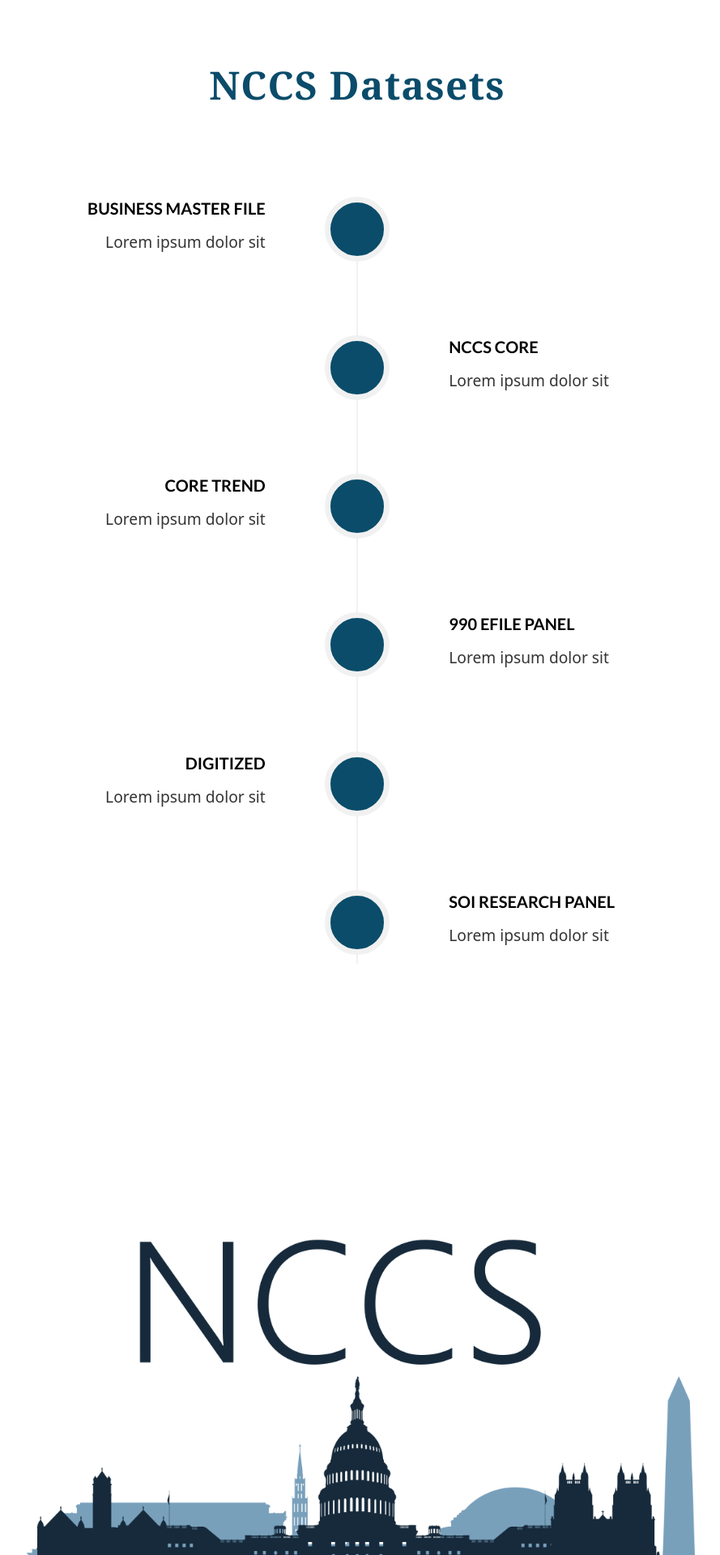
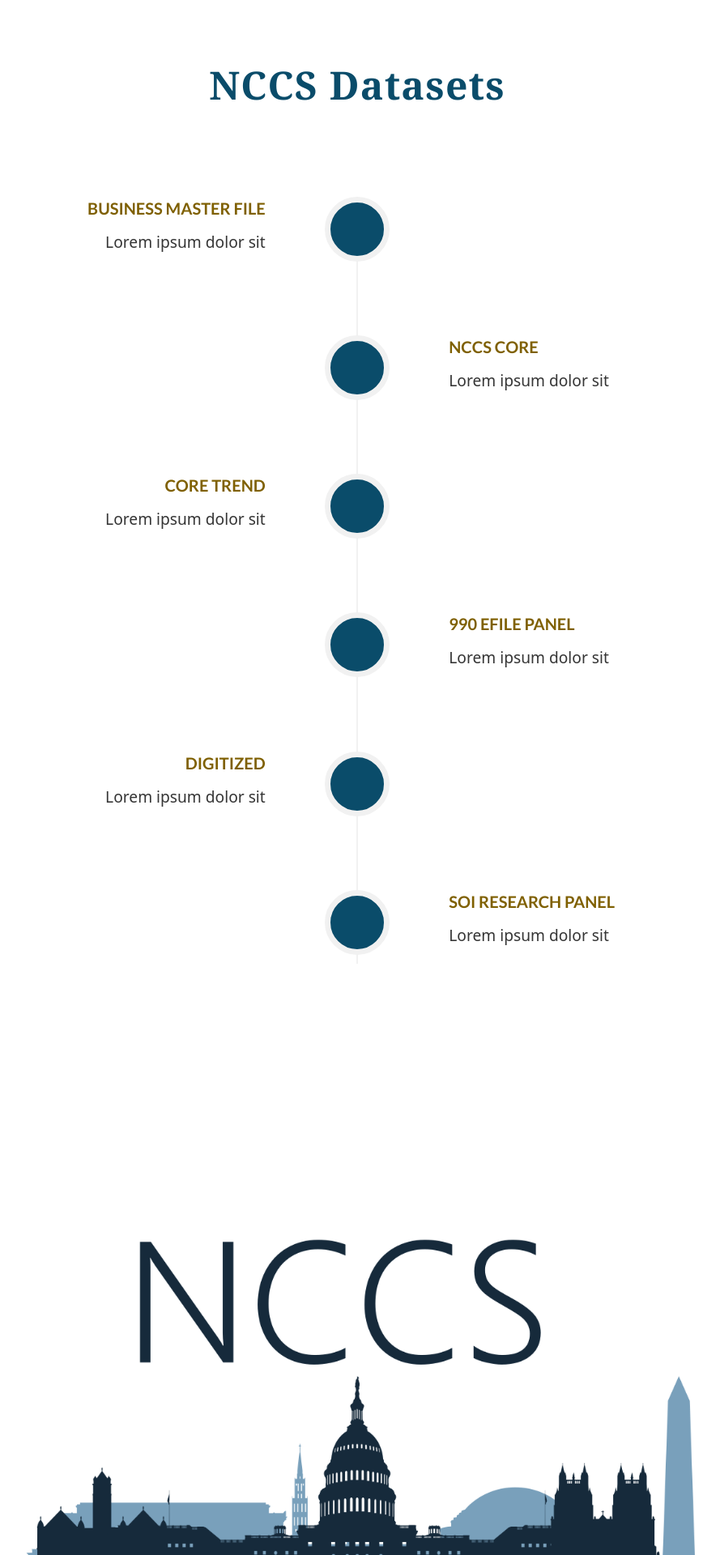
Before and after one commit to UrbanInstitute/nccs-jekyll-demo, a Jekyll site: the page built from index.md, in a window 1280 px wide. Shown: the part 679-2599 px from the top of the page at 81% size, without its empty margins (199-1088 px from the left). Built offline with Jekyll 4.4.1, drawn with Linux system fonts in a browser that asks for light colours.

Commit message:
Update custom.css

```diff
--- a/assets/css/custom.css
+++ b/assets/css/custom.css
@@ -675,7 +675,7 @@ Timeline CSS
 }
 
 .timeline a{
-    color:black;
+    color: #7F6000;
 }
 
 @media(min-width:768px) {
```
